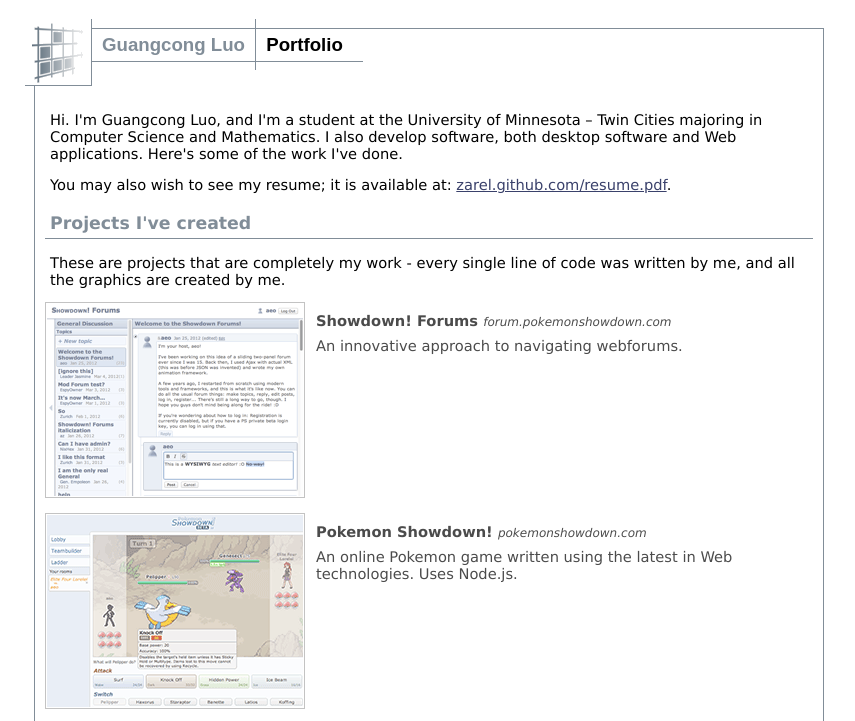
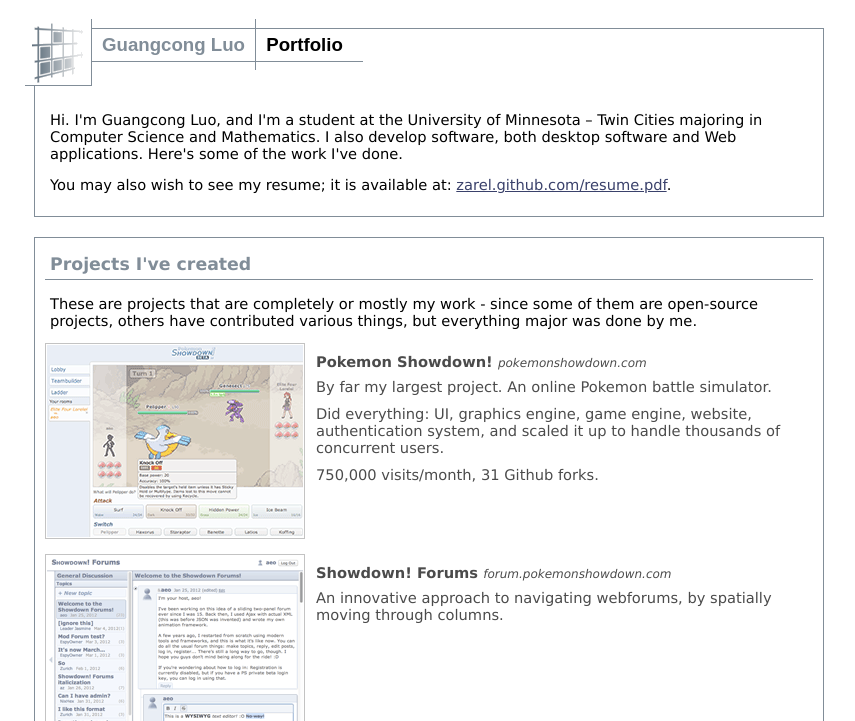
Before and after one commit to Zarel/zarel.github.com, a plain HTML site: page index.html in a window 1280 px wide. Shown: the top 721 px of the page, without its empty margins (211-1066 px from the left). Drawn offline with Linux system fonts and the light colour scheme.

Commit message:
Split into sections

```diff
--- a/index.html
+++ b/index.html
@@ -173,17 +173,21 @@
       <p>
         You may also wish to see my resume; it is available at: <a href="resume.pdf">zarel.github.com/resume.pdf</a>.
       </p>
+    </div>
+    <div class="pseudowrapper">
       <h2>Projects I've created</h2>
       <p>
-        These are projects that are completely my work - every single line of code was written by me, and all the graphics are created by me.
+        These are projects that are completely or mostly my work - since some of them are open-source projects, others have contributed various things, but everything major was done by me.
       </p>
+      <div><a href="http://pokemonshowdown.com/" target="_blank" class="item">
+        <img src="preview_ps.png" alt="" class="thumb" /><br />
+        <span class="desc"><strong>Pokemon Showdown! <em>pokemonshowdown.com</em></strong> By far my largest project. An online Pokemon battle simulator.</span>
+        <span class="desc">Did everything: UI, graphics engine, game engine, website, authentication system, and scaled it up to handle thousands of concurrent users.</span>
+        <span class="desc">750,000 visits/month, 31 Github forks.</span>
+      </a></div>
       <div><a href="http://forum.pokemonshowdown.com/" target="_blank" class="item">
         <img src="preview_psforums.png" alt="" class="thumb" /><br />
-        <span class="desc"><strong>Showdown! Forums <em>forum.pokemonshowdown.com</em></strong> An innovative approach to navigating webforums.</span>
-      </a></div>
-      <div><a href="http://pokemonshowdown.com/" target="_blank" class="item">
-        <img src="preview_ps.png" alt="" class="thumb" /><br />
-        <span class="desc"><strong>Pokemon Showdown! <em>pokemonshowdown.com</em></strong> An online Pokemon game written using the latest in Web technologies. Uses Node.js.</span>
+        <span class="desc"><strong>Showdown! Forums <em>forum.pokemonshowdown.com</em></strong> An innovative approach to navigating webforums, by spatially moving through columns.</span>
       </a></div>
       <div><a href="http://filecharger.com/" target="_blank" class="item">
         <img src="preview_fileman.gif" alt="" class="thumb" /><br />
@@ -205,6 +209,8 @@
         <img src="preview_wzsite.gif" alt="" class="thumb" /><br />
         <span class="desc"><strong>Warzone 2100 website <em>wz2100.net</em></strong> The website for the game Warzone 2100.</span>
       </a></div>
+    </div>
+    <div class="pseudowrapper">
       <h2>Projects I've contributed to</h2>
       <div><a href="http://wz2100.net/" target="_blank" class="item">
         <img src="preview_wz.gif" alt="" class="thumb" /><br />
@@ -213,6 +219,8 @@
       <p>
         I was a developer for Warzone 2100 from 2009 to 2011. I maintained game balance and documentation (see above), and have <a href="http://developer.wz2100.net/search?q=Zarel&amp;noquickjump=1&amp;ticket=on&amp;changeset=on&amp;milestone=on&amp;wiki=on">contributed</a> artwork, AI improvements, interface improvements, documentation, and many bugfixes.
       </p>
+    </div>
+    <div class="pseudowrapper">
       <h2>Github</h2>
       <p>
         <a href="https://github.com/Zarel" target="_blank">My Github username is also Zarel</a>, although few of my projects are currently there. <a href="https://github.com/Zarel/Pokemon-Showdown" target="_blank">Pokemon Showdown</a> is, though.
```
